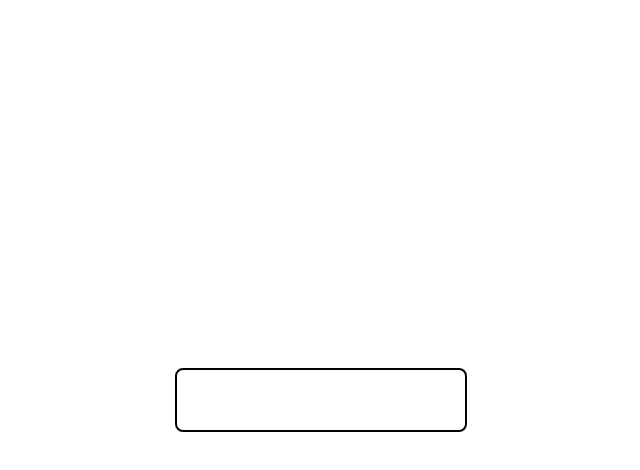
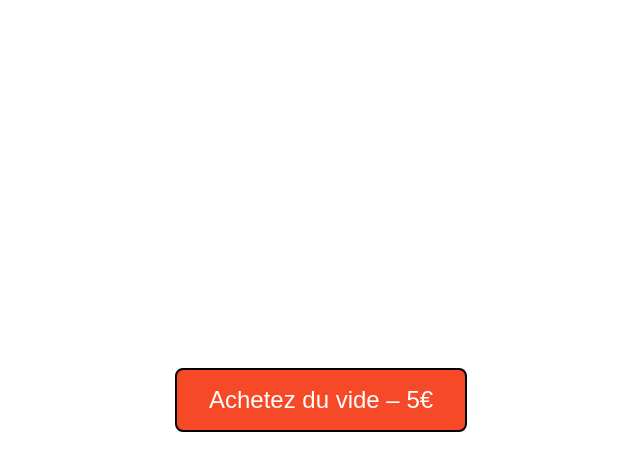
Before and after one commit to Aphanizomenon/acheter-du-vide, a website: page index.html in a window 1280 px wide. In both pictures the pointer is over the button "Achetez du vide – 5€". Shown: the whole page, without its empty margins (319-959 px from the left). Drawn offline with Linux system fonts and the light colour scheme.

Commit message:
Changement couleur du bouton orange

```diff
--- a/index.html
+++ b/index.html
@@ -69,7 +69,7 @@
       border-radius: 8px;
     }
     button:hover {
-      background-color: F54927;
+      background-color: #F54927;
       color: white;
     }
   </style>
```
